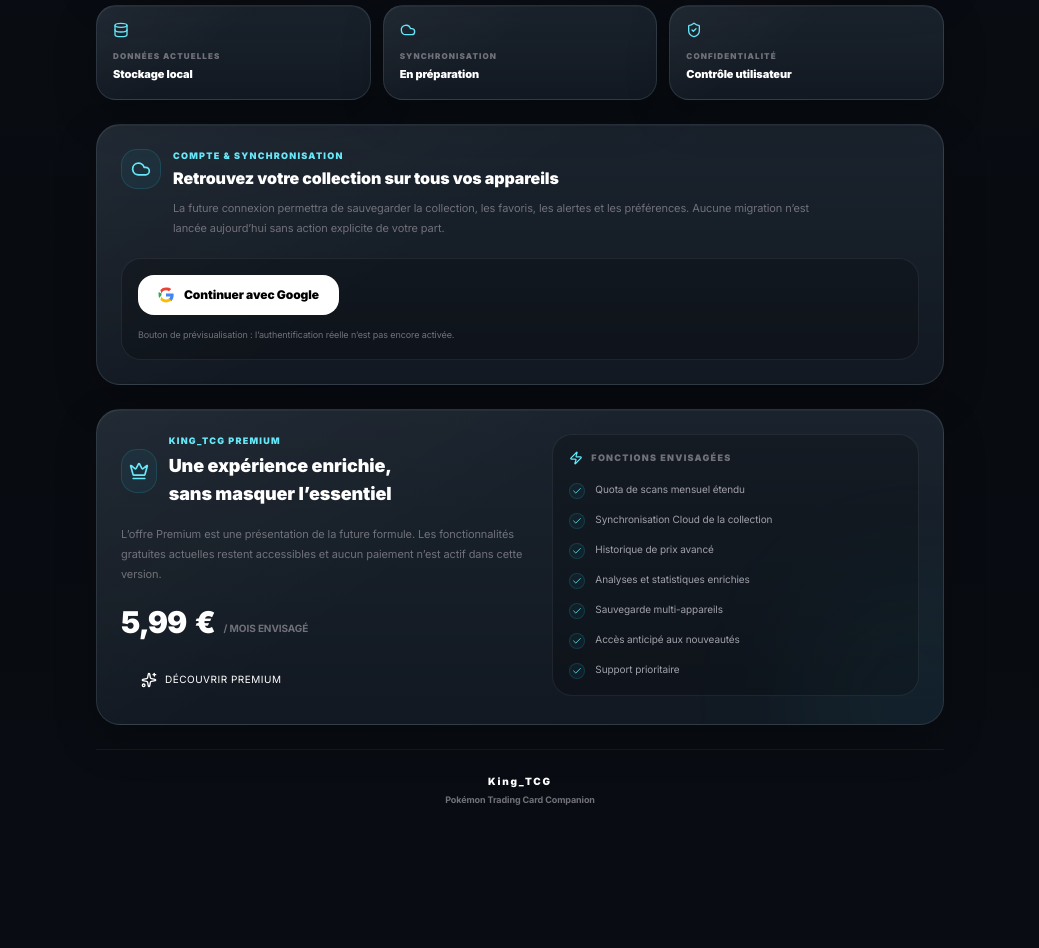
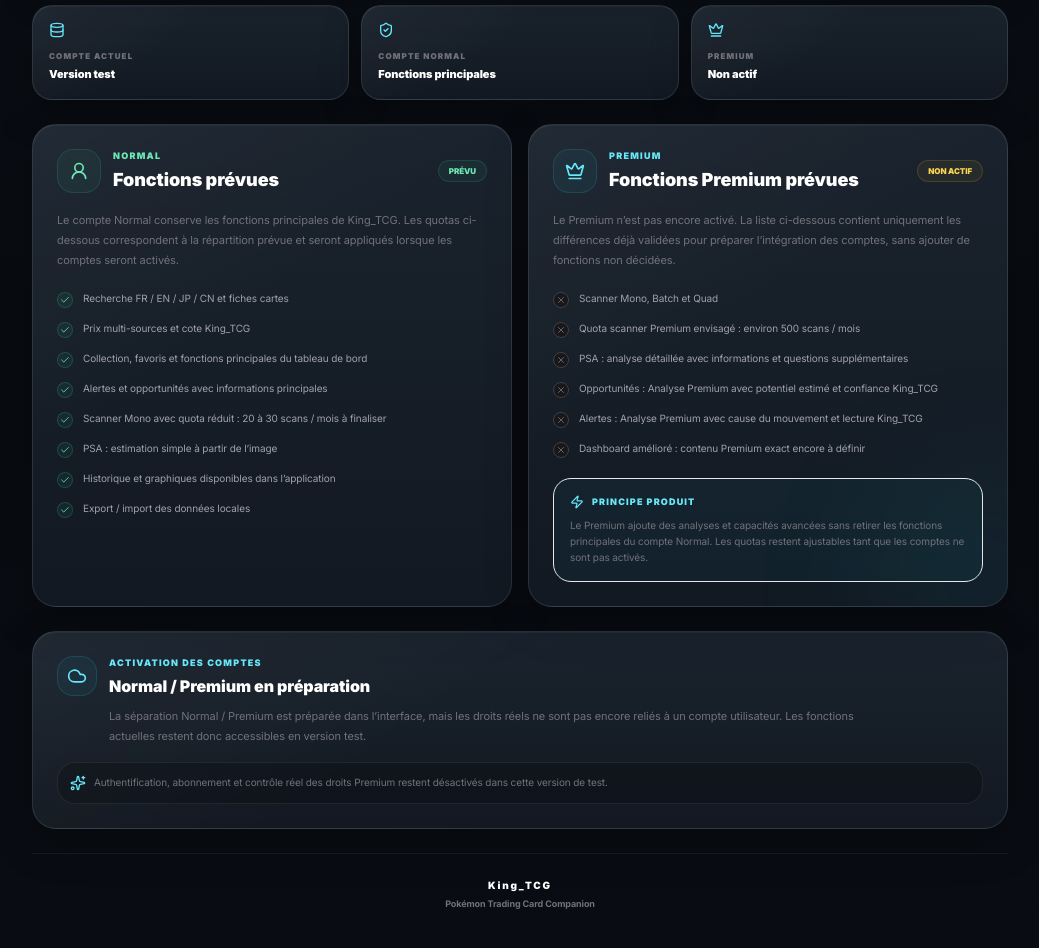
Before and after one commit to dylangdm1-dotcom/King_TcgV1, a Next.js app: page /parametres/compte in a window 1280 px wide. Shown: the part 360-1308 px from the top of the page, without its empty margins (120-1159 px from the left). Built offline with nearby package versions, Linux system fonts and the light colour scheme.

Commit message:
Update page.tsx

```diff
--- a/app/parametres/compte/page.tsx
+++ b/app/parametres/compte/page.tsx
@@ -1,6 +1,5 @@
 "use client";
 
-import { useState } from "react";
 import Link from "next/link";
 import {
   ArrowLeft,
@@ -12,50 +11,50 @@ import {
   ShieldCheck,
   Sparkles,
   UserRound,
+  X,
   Zap,
 } from "lucide-react";
 import Navbar from "../../../components/Navbar";
 
+const normalFeatures = [
+  "Recherche FR / EN / JP / CN et fiches cartes",
+  "Prix multi-sources et cote King_TCG",
+  "Collection, favoris et fonctions principales du tableau de bord",
+  "Alertes et opportunités avec informations principales",
+  "Scanner Mono avec quota réduit : 20 à 30 scans / mois à finaliser",
+  "PSA : estimation simple à partir de l’image",
+  "Historique et graphiques disponibles dans l’application",
+  "Export / import des données locales",
+];
+
+const premiumPlanned = [
+  "Scanner Mono, Batch et Quad",
+  "Quota scanner Premium envisagé : environ 500 scans / mois",
+  "PSA : analyse détaillée avec informations et questions supplémentaires",
+  "Opportunités : Analyse Premium avec potentiel estimé et confiance King_TCG",
+  "Alertes : Analyse Premium avec cause du mouvement et lecture King_TCG",
+  "Dashboard amélioré : contenu Premium exact encore à définir",
+];
+
+function FeatureRow({ children, active = true }: { children: React.ReactNode; active?: boolean }) {
+  return (
+    <li className="flex items-start gap-2.5 text-[10px] leading-4 text-zinc-400">
+      <span className={`mt-0.5 flex h-4 w-4 shrink-0 items-center justify-center rounded-full border ${active ? "border-emerald-400/20 bg-emerald-400/[0.07] text-emerald-300" : "border-zinc-700 bg-zinc-900 text-zinc-500"}`}>
+        {active ? <Check className="h-2.5 w-2.5" /> : <X className="h-2.5 w-2.5" />}
+      </span>
+      {children}
+    </li>
+  );
+}
+
 export default function AccountManagementPage() {
-  const [isAuthLoading, setIsAuthLoading] = useState(false);
-  const [isSubLoading, setIsSubLoading] = useState(false);
-
-  const handleGoogleLogin = () => {
-    setIsAuthLoading(true);
-    setTimeout(() => {
-      alert("La connexion Google sera disponible dans une prochaine mise à jour.");
-      setIsAuthLoading(false);
-    }, 1200);
-  };
-
-  const handleSubscribe = () => {
-    setIsSubLoading(true);
-    setTimeout(() => {
-      alert("Le système d'abonnement Premium sera disponible prochainement.");
-      setIsSubLoading(false);
-    }, 1200);
-  };
-
-  const features = [
-    "Quota de scans mensuel étendu",
-    "Synchronisation Cloud de la collection",
-    "Historique de prix avancé",
-    "Analyses et statistiques enrichies",
-    "Sauvegarde multi-appareils",
-    "Accès anticipé aux nouveautés",
-    "Support prioritaire",
-  ];
-
   return (
     <>
       <Navbar />
 
       <main className="kt-premium-shell min-h-screen pb-32 text-white">
-        <div className="mx-auto max-w-4xl space-y-6 px-4 py-6 sm:px-6">
-          <Link
-            href="/parametres"
-            className="kt-premium-button-secondary inline-flex items-center gap-2 px-3.5 py-2 text-[9px] uppercase tracking-wider"
-          >
+        <div className="mx-auto max-w-5xl space-y-6 px-4 py-6 sm:px-6">
+          <Link href="/parametres" className="kt-premium-button-secondary inline-flex items-center gap-2 px-3.5 py-2 text-[9px] uppercase tracking-wider">
             <ArrowLeft className="h-3.5 w-3.5" />
             Retour aux paramètres
           </Link>
@@ -64,45 +63,98 @@ export default function AccountManagementPage() {
             <div className="pointer-events-none absolute -right-20 -top-24 h-64 w-64 rounded-full bg-cyan-400/[0.07] blur-3xl" />
             <div className="relative flex flex-col gap-5 sm:flex-row sm:items-center sm:justify-between">
               <div className="flex items-start gap-4">
-                <span className="flex h-14 w-14 shrink-0 items-center justify-center rounded-[20px] border border-cyan-300/20 bg-cyan-400/[0.08] text-cyan-300 shadow-[0_0_34px_rgba(34,211,238,0.09)]">
+                <span className="flex h-14 w-14 shrink-0 items-center justify-center rounded-[20px] border border-cyan-300/20 bg-cyan-400/[0.08] text-cyan-300">
                   <UserRound className="h-7 w-7" />
                 </span>
                 <div>
                   <span className="inline-flex items-center gap-1.5 rounded-full border border-cyan-400/15 bg-cyan-400/[0.06] px-2.5 py-1 text-[8px] font-black uppercase tracking-[0.16em] text-cyan-300">
                     <LockKeyhole className="h-3 w-3" />
-                    Espace personnel
+                    Compte King_TCG
                   </span>
-                  <h1 className="mt-3 text-xl font-black tracking-tight sm:text-2xl">
-                    Gestion du compte
-                  </h1>
-                  <p className="mt-1 text-xs font-bold text-zinc-400">
-                    Profil, sauvegarde et futurs services Premium
-                  </p>
+                  <h1 className="mt-3 text-xl font-black tracking-tight sm:text-2xl">Gestion du compte</h1>
+                  <p className="mt-1 text-xs font-bold text-zinc-400">Compte Normal et formule Premium</p>
                   <p className="mt-3 max-w-2xl text-[11px] leading-5 text-zinc-500">
-                    Les fonctions de compte sont en préparation. Votre collection actuelle reste stockée localement tant qu’aucune connexion Cloud n’est activée.
+                    Cette page présente la répartition prévue entre le compte Normal et la formule Premium. Les comptes et abonnements Premium ne sont pas encore activés dans cette version de test.
                   </p>
                 </div>
               </div>
-              <span className="w-fit rounded-full border border-amber-400/15 bg-amber-400/[0.06] px-3 py-1.5 text-[8px] font-black uppercase tracking-[0.14em] text-amber-300">
-                Prochainement
+              <span className="w-fit rounded-full border border-emerald-400/15 bg-emerald-400/[0.06] px-3 py-1.5 text-[8px] font-black uppercase tracking-[0.14em] text-emerald-300">
+                Version test
               </span>
             </div>
           </section>
 
           <section className="grid gap-3 sm:grid-cols-3">
             {[
-              { icon: Database, label: "Données actuelles", value: "Stockage local" },
-              { icon: Cloud, label: "Synchronisation", value: "En préparation" },
-              { icon: ShieldCheck, label: "Confidentialité", value: "Contrôle utilisateur" },
+              { icon: Database, label: "Compte actuel", value: "Version test" },
+              { icon: ShieldCheck, label: "Compte Normal", value: "Fonctions principales" },
+              { icon: Crown, label: "Premium", value: "Non actif" },
             ].map(({ icon: Icon, label, value }) => (
               <div key={label} className="kt-premium-panel rounded-[20px] p-4">
                 <Icon className="h-4 w-4 text-cyan-300" />
-                <p className="mt-3 text-[8px] font-black uppercase tracking-[0.14em] text-zinc-500">
-                  {label}
-                </p>
+                <p className="mt-3 text-[8px] font-black uppercase tracking-[0.14em] text-zinc-500">{label}</p>
                 <p className="mt-1 text-[11px] font-black text-white">{value}</p>
               </div>
             ))}
+          </section>
+
+          <section className="grid gap-4 lg:grid-cols-2">
+            <div className="kt-premium-panel rounded-[24px] p-5 sm:p-6">
+              <div className="flex items-center justify-between gap-3">
+                <div className="flex items-center gap-3">
+                  <span className="flex h-11 w-11 items-center justify-center rounded-2xl border border-emerald-400/15 bg-emerald-400/[0.06] text-emerald-300">
+                    <UserRound className="h-5 w-5" />
+                  </span>
+                  <div>
+                    <p className="text-[9px] font-black uppercase tracking-[0.14em] text-emerald-300">Normal</p>
+                    <h2 className="mt-1 text-lg font-black text-white">Fonctions prévues</h2>
+                  </div>
+                </div>
+                <span className="rounded-full border border-emerald-400/15 bg-emerald-400/[0.06] px-2.5 py-1 text-[8px] font-black uppercase text-emerald-300">Prévu</span>
+              </div>
+              <p className="mt-4 text-[11px] leading-5 text-zinc-500">
+                Le compte Normal conserve les fonctions principales de King_TCG. Les quotas ci-dessous correspondent à la répartition prévue et seront appliqués lorsque les comptes seront activés.
+              </p>
+              <ul className="mt-5 space-y-3">
+                {normalFeatures.map((feature) => <FeatureRow key={feature}>{feature}</FeatureRow>)}
+              </ul>
+            </div>
+
+            <div className="kt-premium-panel relative overflow-hidden rounded-[24px] p-5 sm:p-6">
+              <div className="pointer-events-none absolute -bottom-24 -right-24 h-60 w-60 rounded-full bg-cyan-400/[0.05] blur-3xl" />
+              <div className="relative">
+                <div className="flex items-center justify-between gap-3">
+                  <div className="flex items-center gap-3">
+                    <span className="flex h-11 w-11 items-center justify-center rounded-2xl border border-cyan-400/15 bg-cyan-400/[0.06] text-cyan-300">
+                      <Crown className="h-5 w-5" />
+                    </span>
+                    <div>
+                      <p className="text-[9px] font-black uppercase tracking-[0.14em] text-cyan-300">Premium</p>
+                      <h2 className="mt-1 text-lg font-black text-white">Fonctions Premium prévues</h2>
+                    </div>
+                  </div>
+                  <span className="rounded-full border border-amber-400/15 bg-amber-400/[0.06] px-2.5 py-1 text-[8px] font-black uppercase text-amber-300">Non actif</span>
+                </div>
+
+                <p className="mt-4 text-[11px] leading-5 text-zinc-500">
+                  Le Premium n’est pas encore activé. La liste ci-dessous contient uniquement les différences déjà validées pour préparer l’intégration des comptes, sans ajouter de fonctions non décidées.
+                </p>
+
+                <ul className="mt-5 space-y-3">
+                  {premiumPlanned.map((feature) => <FeatureRow key={feature} active={false}>{feature}</FeatureRow>)}
+                </ul>
+
+                <div className="mt-5 rounded-[18px] border border-cyan-400/12 bg-cyan-400/[0.04] p-4">
+                  <div className="flex items-center gap-2 text-[9px] font-black uppercase tracking-[0.13em] text-cyan-300">
+                    <Zap className="h-3.5 w-3.5" />
+                    Principe produit
+                  </div>
+                  <p className="mt-2 text-[10px] leading-4 text-zinc-500">
+                    Le Premium ajoute des analyses et capacités avancées sans retirer les fonctions principales du compte Normal. Les quotas restent ajustables tant que les comptes ne sont pas activés.
+                  </p>
+                </div>
+              </div>
+            </div>
           </section>
 
           <section className="kt-premium-panel rounded-[24px] p-5 sm:p-6">
@@ -111,90 +163,16 @@ export default function AccountManagementPage() {
                 <Cloud className="h-5 w-5" />
               </span>
               <div>
-                <p className="text-[9px] font-black uppercase tracking-[0.14em] text-cyan-300">
-                  Compte & synchronisation
-                </p>
-                <h2 className="mt-1 text-base font-black text-white">
-                  Retrouvez votre collection sur tous vos appareils
-                </h2>
-                <p className="mt-2 max-w-2xl text-[11px] leading-5 text-zinc-500">
-                  La future connexion permettra de sauvegarder la collection, les favoris, les alertes et les préférences. Aucune migration n’est lancée aujourd’hui sans action explicite de votre part.
+                <p className="text-[9px] font-black uppercase tracking-[0.14em] text-cyan-300">Activation des comptes</p>
+                <h2 className="mt-1 text-base font-black text-white">Normal / Premium en préparation</h2>
+                <p className="mt-2 max-w-3xl text-[11px] leading-5 text-zinc-500">
+                  La séparation Normal / Premium est préparée dans l’interface, mais les droits réels ne sont pas encore reliés à un compte utilisateur. Les fonctions actuelles restent donc accessibles en version test.
                 </p>
               </div>
             </div>
-
-            <div className="mt-5 rounded-[20px] border border-white/[0.07] bg-black/20 p-4">
-              <button
-                onClick={handleGoogleLogin}
-                disabled={isAuthLoading}
-                className="flex w-full items-center justify-center gap-2.5 rounded-2xl bg-white px-5 py-3 text-xs font-black text-black transition hover:bg-zinc-100 active:scale-[0.98] disabled:opacity-50 sm:w-auto"
-              >
-                <svg className="h-4 w-4 shrink-0" viewBox="0 0 24 24" aria-hidden="true">
-                  <path fill="#EA4335" d="M5.266 9.765A7.077 7.077 0 0 1 12 4.909c1.69 0 3.218.6 4.418 1.582L19.91 3A11.945 11.945 0 0 0 12 .909a11.944 11.944 0 0 0-8.527 3.518l1.793 5.338Z" />
-                  <path fill="#4285F4" d="M23.455 12.273c0-.818-.073-1.609-.209-2.373H12v4.509h6.427a5.51 5.51 0 0 1-2.391 3.618v3.009h3.864c2.264-2.09 3.555-5.173 3.555-8.763Z" />
-                  <path fill="#FBBC05" d="M5.266 14.235 3.473 19.573A11.944 11.944 0 0 0 12 23.091c3.155 0 6.027-1.018 8.245-2.773l-3.864-3.01a7.116 7.116 0 0 1-4.381 1.374 7.078 7.078 0 0 1-6.734-4.855Z" />
-                  <path fill="#34A853" d="M1.055 7.618A11.943 11.943 0 0 0 .91 12c0 1.582.31 3.1.864 4.5l3.49-4.264L5.267 9.764l-4.212-2.146Z" />
-                </svg>
-                {isAuthLoading ? "Connexion…" : "Continuer avec Google"}
-              </button>
-              <p className="mt-3 text-[9px] leading-4 text-zinc-500">
-                Bouton de prévisualisation : l’authentification réelle n’est pas encore activée.
-              </p>
-            </div>
-          </section>
-
-          <section className="kt-premium-panel relative overflow-hidden rounded-[24px] p-5 sm:p-6">
-            <div className="pointer-events-none absolute -bottom-24 -right-24 h-60 w-60 rounded-full bg-cyan-400/[0.05] blur-3xl" />
-            <div className="relative grid gap-6 lg:grid-cols-[1fr_0.9fr] lg:items-start">
-              <div>
-                <div className="flex items-center gap-3">
-                  <span className="flex h-11 w-11 items-center justify-center rounded-2xl border border-cyan-400/15 bg-cyan-400/[0.06] text-cyan-300">
-                    <Crown className="h-5 w-5" />
-                  </span>
-                  <div>
-                    <p className="text-[9px] font-black uppercase tracking-[0.14em] text-cyan-300">
-                      King_TCG Premium
-                    </p>
-                    <h2 className="mt-1 text-lg font-black text-white">
-                      Une expérience enrichie, sans masquer l’essentiel
-                    </h2>
-                  </div>
-                </div>
-                <p className="mt-4 text-[11px] leading-5 text-zinc-500">
-                  L’offre Premium est une présentation de la future formule. Les fonctionnalités gratuites actuelles restent accessibles et aucun paiement n’est actif dans cette version.
-                </p>
-
-                <div className="mt-5 flex items-end gap-2">
-                  <span className="text-3xl font-black tabular-nums text-white">5,99 €</span>
-                  <span className="pb-1 text-[10px] font-bold uppercase text-zinc-500">/ mois envisagé</span>
-                </div>
-
-                <button
-                  onClick={handleSubscribe}
-                  disabled={isSubLoading}
-                  className="kt-premium-button-primary mt-5 inline-flex w-full items-center justify-center gap-2 px-5 py-3 text-[10px] uppercase tracking-wider sm:w-auto"
-                >
-                  <Sparkles className="h-4 w-4" />
-                  {isSubLoading ? "Ouverture…" : "Découvrir Premium"}
-                </button>
-              </div>
-
-              <div className="rounded-[20px] border border-white/[0.07] bg-black/20 p-4">
-                <p className="flex items-center gap-2 text-[9px] font-black uppercase tracking-[0.14em] text-zinc-500">
-                  <Zap className="h-3.5 w-3.5 text-cyan-300" />
-                  Fonctions envisagées
-                </p>
-                <ul className="mt-4 space-y-3">
-                  {features.map((feature) => (
-                    <li key={feature} className="flex items-start gap-2.5 text-[10px] leading-4 text-zinc-400">
-                      <span className="mt-0.5 flex h-4 w-4 shrink-0 items-center justify-center rounded-full border border-cyan-400/15 bg-cyan-400/[0.06] text-cyan-300">
-                        <Check className="h-2.5 w-2.5" />
-                      </span>
-                      {feature}
-                    </li>
-                  ))}
-                </ul>
-              </div>
+            <div className="mt-4 flex items-center gap-2 rounded-[18px] border border-white/[0.07] bg-black/20 p-3 text-[10px] text-zinc-500">
+              <Sparkles className="h-4 w-4 shrink-0 text-cyan-300" />
+              Authentification, abonnement et contrôle réel des droits Premium restent désactivés dans cette version de test.
             </div>
           </section>
 
```
